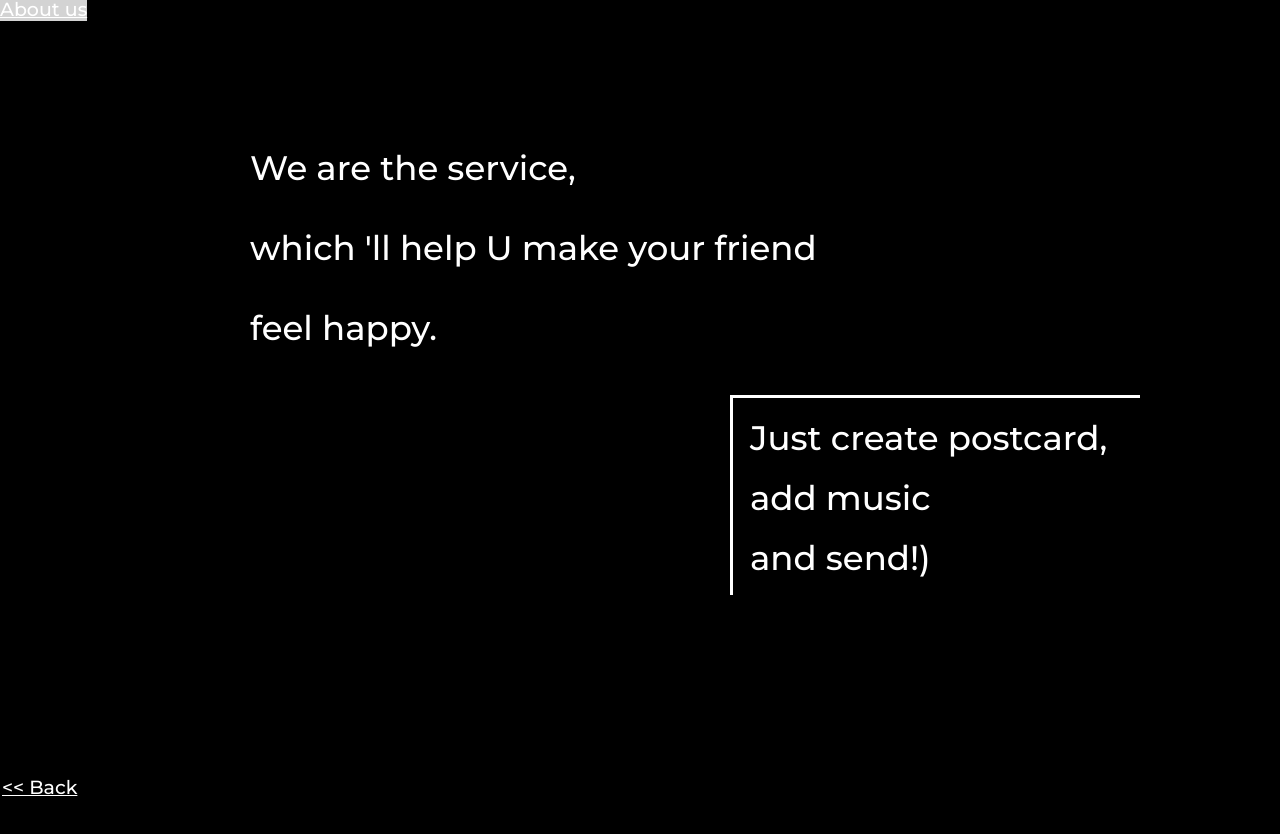
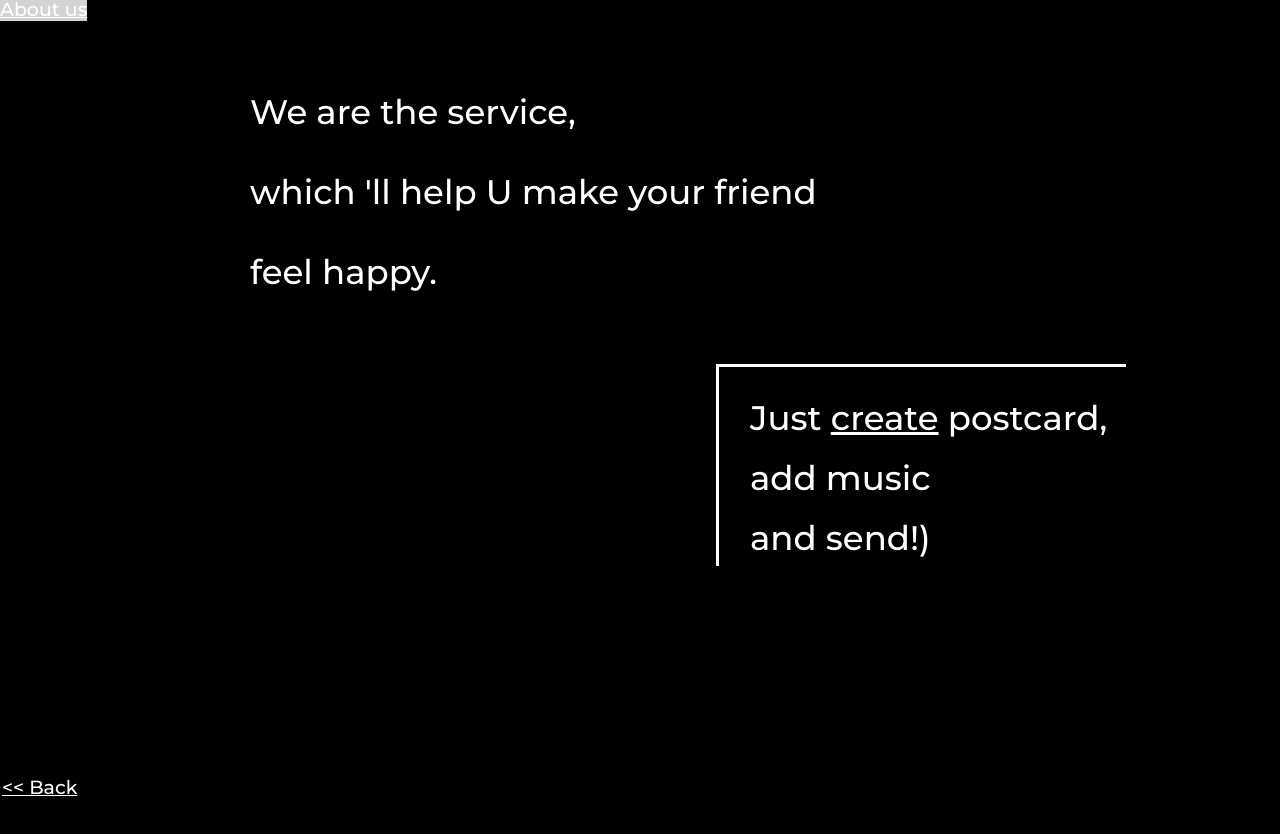
Before and after one commit to cestmoii/-Project-, a plain HTML site: page about.html in a window 1280 px wide. Shown: the top 834 px of the page. Drawn offline with Linux system fonts and the light colour scheme.

Commit message:
lil changes

```diff
--- a/about.html
+++ b/about.html
@@ -22,7 +22,8 @@
           <div class="line"></div>
           <div class="line2"></div>
 
-          <p id="about2">Just create postcard, <br>
+          <p id="about2">Just
+            <a id="create" href="#">create</a> postcard, <br>
             add music <br>
             and send!)
           </p>
--- a/stylesheets/content.css
+++ b/stylesheets/content.css
@@ -7,7 +7,7 @@ p {
 }
 
 .text {
-  top: 10vh;
+  top: 3vh;
   position: absolute;
   width: 100%;
   height: 100%;
@@ -22,7 +22,7 @@ p {
 
 .low {
   position: absolute;
-  top: 280px;
+  top: 316px;
   left: 80px;
 }
 
@@ -30,8 +30,8 @@ p {
   background-color: white;
   width: 3px;
   height: 200px;
-  left: 400px;
-  top: 35px;
+  left: 386px;
+  top: 26px;
   position: absolute;
 }
 
@@ -39,8 +39,8 @@ p {
   background-color: white;
   width: 410px;
   height: 3px;
-  left: 400px;
-  top: 35px;
+  left: 386px;
+  top: 24px;
   position: absolute;
 }
 
@@ -49,6 +49,10 @@ p {
   font-size: 34px;
   position: relative;
   left: 420px;
+}
+
+#create {
+  color: white;
 }
 
 header {
```
Also changed, not shown: images/share.PNG.
